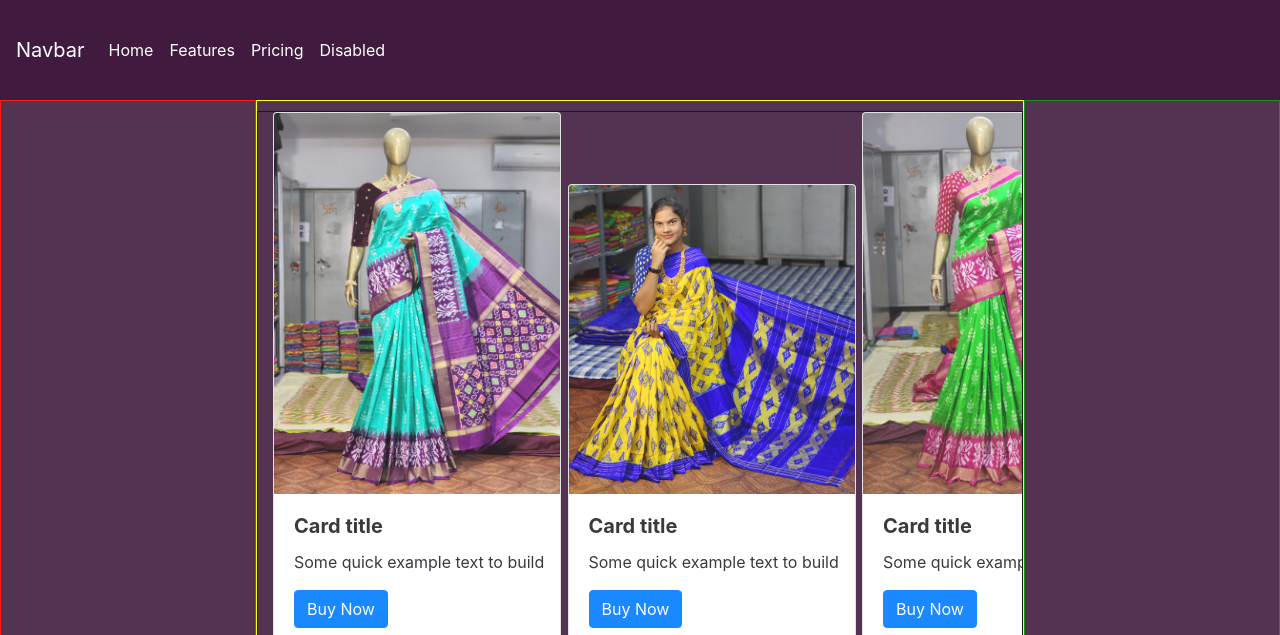
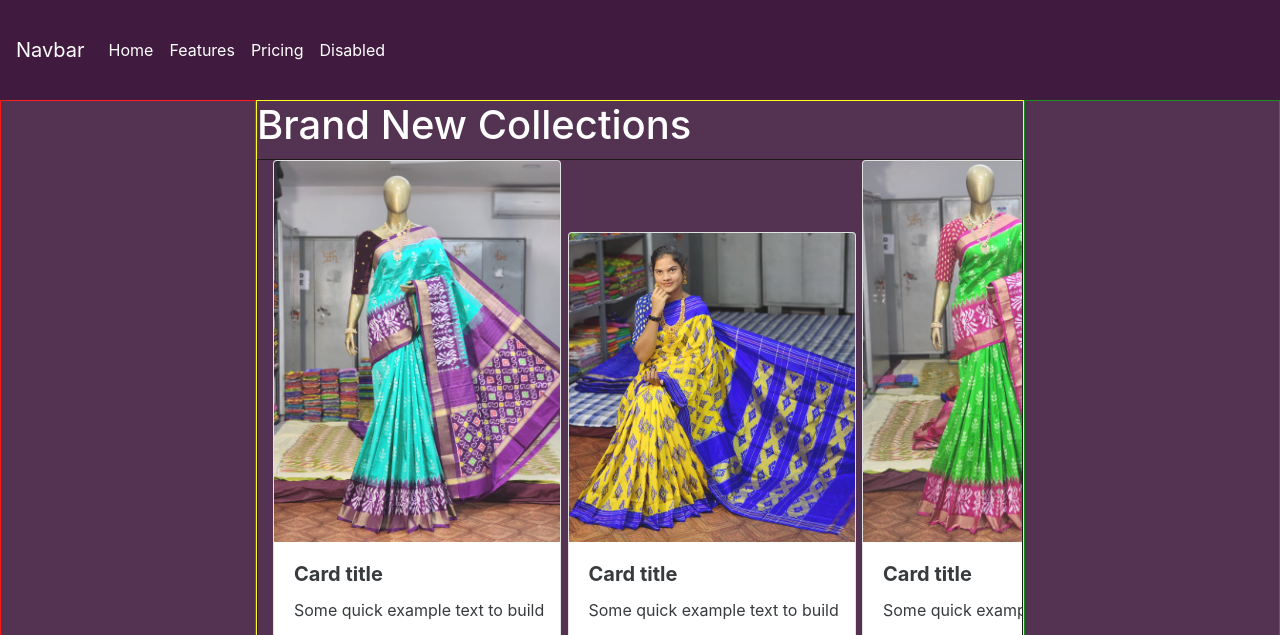
Before and after one commit to shivacheripally/Temporary, a plain HTML site: page index.html in a window 1280 px wide. Shown: the top 635 px of the page. Drawn offline with nearby package versions, Linux system fonts and the light colour scheme.

Commit message:
h1 tag added above the container
h1 tag added above the container to see if the change is dynamic.

```diff
--- a/index.html
+++ b/index.html
@@ -40,7 +40,7 @@
             <div class="main-div main-div1"></div>
 
             <div class="main-div main-div2">
-
+                <h1 class = "white-color">Brand New Collections</h1>
                 <div class="container">
                     <div class="card" style="width: 18rem; display: inline-block;">
                         <img class="card-img-top" id="myImage1" src="myImage1.jpeg" alt="Card image cap">
```
